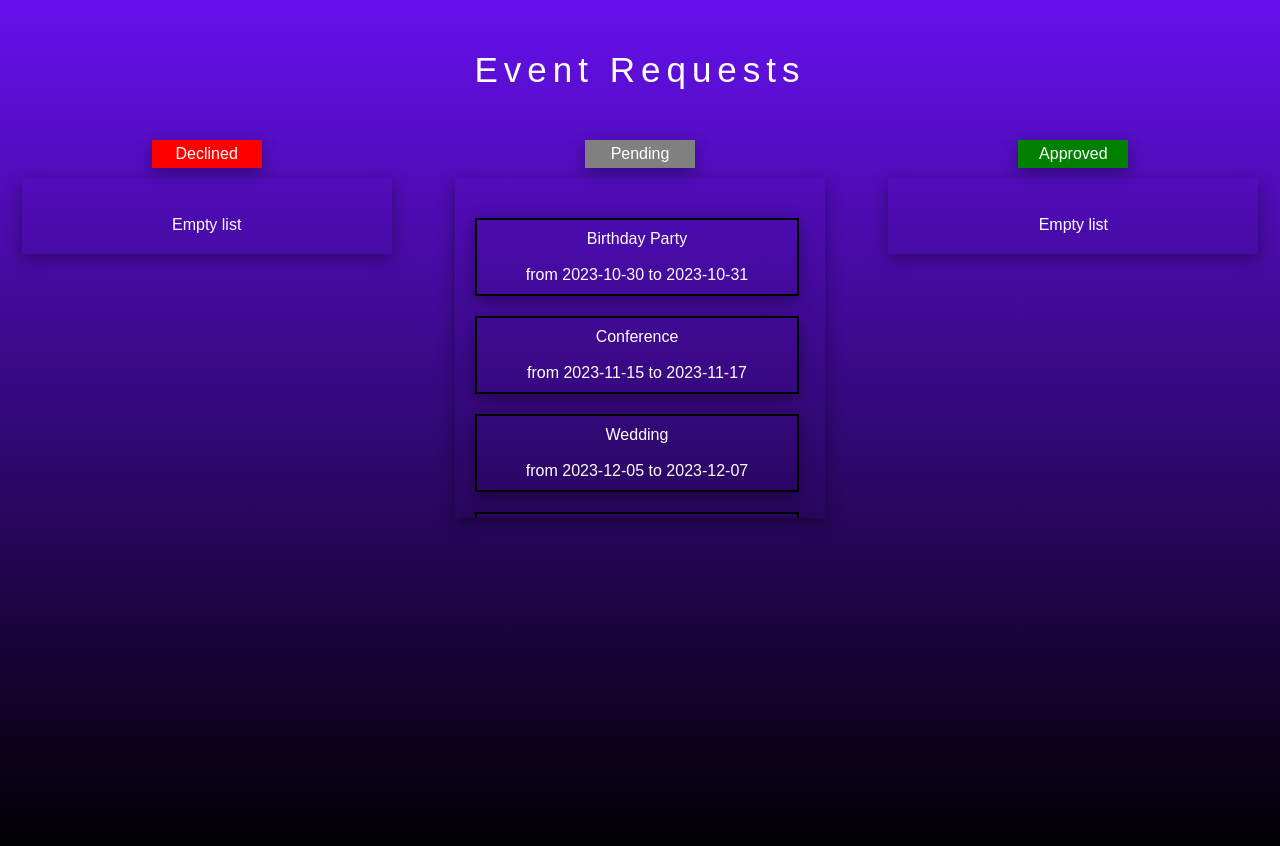
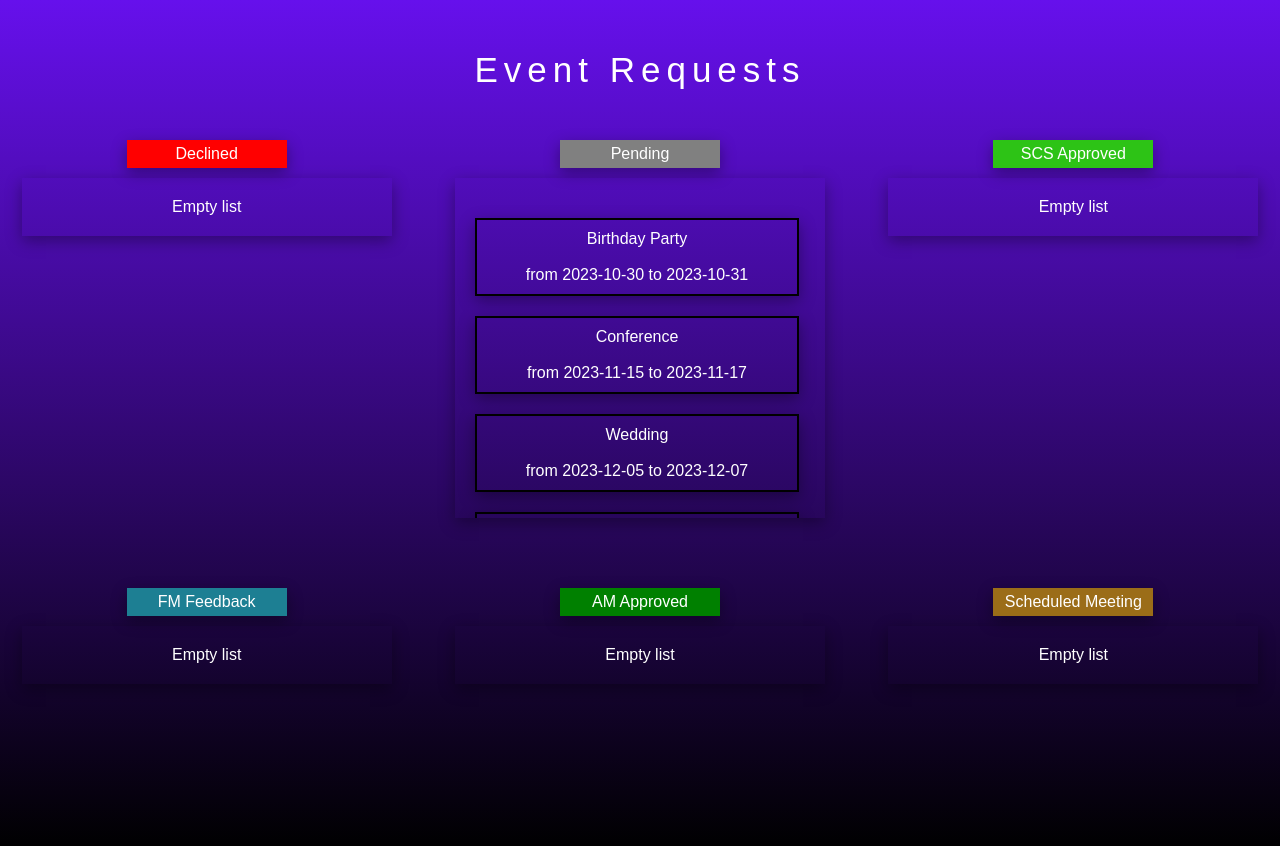
Before and after one commit to Eugenius0/Modern-Methods-in-Software-Engineering-ID2207, a React (Create React App) app: page /eventRequest in a window 1280 px wide. Shown: the top 846 px of the page. Built offline with nearby package versions, Linux system fonts and the light colour scheme.

Commit message:
event request list workflow ui

```diff
--- a/src/pages/eventRequest/eventRequest.tsx
+++ b/src/pages/eventRequest/eventRequest.tsx
@@ -5,11 +5,14 @@ import eventRequestData from '../../mockData/eventRequestData.json'
 
 export default function EventRequest() {
 
-    const {container, gridContainer, title, eventRequestList, listContent, pending, approved, declined} = styles
+    const {container, gridContainer, title, eventRequestList, listContent, pending, scsApproved, fmFeedback, amApproved, scheduledMeeting, declined} = styles
 
     const pendingRequests = eventRequestData?.filter((eventRequest) => eventRequest.status === "pending")
-    const approvedRequests = eventRequestData?.filter((eventRequest) => eventRequest.status === "approved")
+    const scsApprovedRequests = eventRequestData?.filter((eventRequest) => eventRequest.status === "scsApproved")
     const declinedRequests = eventRequestData?.filter((eventRequest) => eventRequest.status === "declined")
+    const fmFeedbackRequests = eventRequestData?.filter((eventRequest) => eventRequest.status === "fmFeedback")
+    const amApprovedRequests = eventRequestData?.filter((eventRequest) => eventRequest.status === "amApproved")
+    const scheduledMeetingRequests = eventRequestData?.filter((eventRequest) => eventRequest.status === "scheduledMeeting")
 
   return (
     <>
@@ -24,7 +27,7 @@ export default function EventRequest() {
       </div>
       <div className={listContent}>
       {declinedRequests.length !== 0 ?
-        <EventRequestList eventRequests={declinedRequests} /> : <div><br />Empty list</div>}
+        <EventRequestList eventRequests={declinedRequests} /> : <div>Empty list</div>}
       </div>
       </div>
       <div className={eventRequestList}>
@@ -37,12 +40,39 @@ export default function EventRequest() {
       </div>
       </div>
       <div className={eventRequestList}>
-      <div className={approved}>
-        Approved
+      <div className={scsApproved}>
+        SCS Approved
       </div>
       <div className={listContent}>
-      {approvedRequests.length !== 0 ?
-        <EventRequestList eventRequests={approvedRequests} /> : <div><br />Empty list</div>}
+      {scsApprovedRequests.length !== 0 ?
+        <EventRequestList eventRequests={scsApprovedRequests} /> : <div>Empty list</div>}
+      </div>
+      </div>
+      <div className={eventRequestList}>
+      <div className={fmFeedback}>
+        FM Feedback
+      </div>
+      <div className={listContent}>
+      {fmFeedbackRequests.length !== 0 ?
+        <EventRequestList eventRequests={fmFeedbackRequests} /> : <div>Empty list</div>}
+      </div>
+      </div>
+      <div className={eventRequestList}>
+      <div className={amApproved}>
+        AM Approved
+      </div>
+      <div className={listContent}>
+      {amApprovedRequests.length !== 0 ?
+        <EventRequestList eventRequests={amApprovedRequests} /> : <div>Empty list</div>}
+      </div>
+      </div>
+      <div className={eventRequestList}>
+      <div className={scheduledMeeting}>
+        Scheduled Meeting
+      </div>
+      <div className={listContent}>
+      {scheduledMeetingRequests.length !== 0 ?
+        <EventRequestList eventRequests={scheduledMeetingRequests} /> : <div>Empty list</div>}
       </div>
       </div>
     </div>
--- a/src/pages/eventRequest/styles.module.css
+++ b/src/pages/eventRequest/styles.module.css
@@ -39,15 +39,15 @@
 .pending {
     padding: 5px;
     background: grey;
-    width: 100px;
+    width: 150px;
     text-align: center;
     box-shadow: rgba(0, 0, 0, 0.35) 0px 5px 15px;
 }
 
-.approved {
+.scsApproved {
     padding: 5px;
-    background: green;
-    width: 100px;
+    background: rgb(45, 195, 22);
+    width: 150px;
     text-align: center;
     box-shadow: rgba(0, 0, 0, 0.35) 0px 5px 15px;
 }
@@ -55,7 +55,31 @@
 .declined {
     padding: 5px;
     background: red;
-    width: 100px;
+    width: 150px;
     text-align: center;
     box-shadow: rgba(0, 0, 0, 0.35) 0px 5px 15px;
 }
+
+.fmFeedback {
+    padding: 5px;
+    background: rgb(29, 127, 147);
+    width: 150px;
+    text-align: center;
+    box-shadow: rgba(0, 0, 0, 0.35) 0px 5px 15px;
+}
+
+.amApproved {
+    padding: 5px;
+    background: green;
+    width: 150px;
+    text-align: center;
+    box-shadow: rgba(0, 0, 0, 0.35) 0px 5px 15px;
+}
+
+.scheduledMeeting {
+    padding: 5px;
+    background: rgb(155, 109, 24);
+    width: 150px;
+    text-align: center;
+    box-shadow: rgba(0, 0, 0, 0.35) 0px 5px 15px;
+}
```
